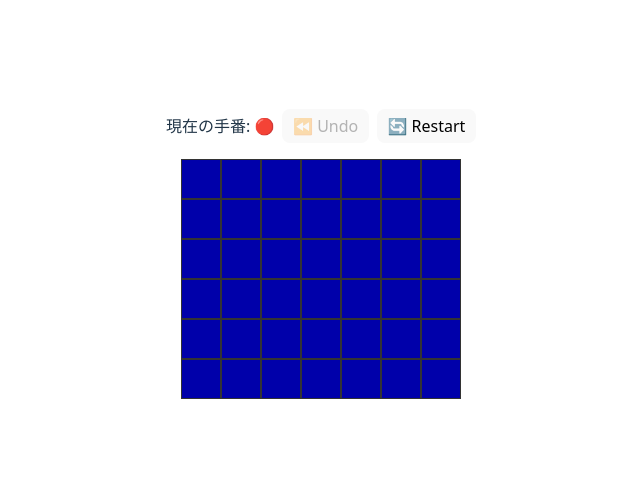
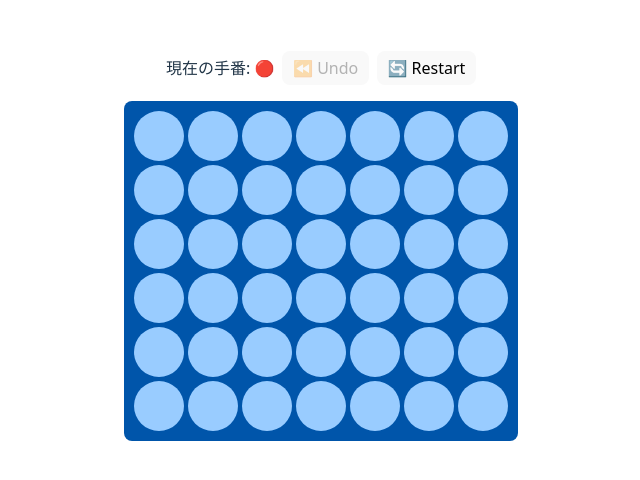
Before and after one commit to tako-chan0511/Connect4, a Vue app: page / in a window 1280 px wide. Shown: the part 154-634 px from the top of the page, without its empty margins (319-959 px from the left). Built offline with nearby package versions, Linux system fonts and the light colour scheme.

Commit message:
Undo機能など

```diff
--- a/src/components/Cell.vue
+++ b/src/components/Cell.vue
@@ -1,40 +1,47 @@
 <template>
-  <div class="cell" @click="() => $emit('click')">
+  <div class="cell" @click="$emit('click')">
+    <!-- value が 'R' or 'Y' のときだけディスクを描画 -->
     <div
       v-if="value"
-      class="disc"
-      :class="value === 'R' ? 'red' : 'yellow'"
+      :class="['disc', value === 'R' ? 'red' : 'yellow']"
     ></div>
   </div>
 </template>
 
 <script setup lang="ts">
-import { defineProps, PropType } from 'vue';
+import { defineProps } from 'vue';
+
 type CellValue = 'R' | 'Y' | null;
-const props = defineProps({
-  value: { type: String as PropType<CellValue>, required: false }
-});
+const props = defineProps<{
+  value: CellValue;
+}>();
 </script>
 
 <style scoped>
 .cell {
+  width: 50px;
+  height: 50px;
+  margin: 2px;
+  background-color: #99ccff; /* ホールを薄い青で */
+  border-radius: 50%;
+  display: flex;
+  align-items: center;
+  justify-content: center;
+  cursor: pointer;
+}
+
+.disc {
   width: 40px;
   height: 40px;
-  border: 1px solid #333;
-  background: #00a;
-  box-sizing: border-box;
-  position: relative;
+  border-radius: 50%;
+  box-shadow: inset 0 0 5px rgba(0,0,0,0.3);
 }
-.disc {
-  width: 32px;
-  height: 32px;
-  border-radius: 50%;
-  margin: 4px;
+
+.red {
+  background-color: #e74c3c;
 }
-.disc.red {
-  background: red;
-}
-.disc.yellow {
-  background: gold;
+
+.yellow {
+  background-color: #f1c40f;
 }
 </style>
--- a/src/components/Connect4Board.vue
+++ b/src/components/Connect4Board.vue
@@ -44,54 +44,70 @@ import Cell from './Cell.vue';
 type CellValue = 'R' | 'Y' | null;
 
 const COLUMNS = 7;
-const ROWS = 6;
-const cols = Array.from({ length: COLUMNS }, (_, i) => i);
-const rows = Array.from({ length: ROWS }, (_, i) => i);
+const ROWS    = 6;
+const cols    = Array.from({ length: COLUMNS }, (_, i) => i);
+const rows    = Array.from({ length: ROWS    }, (_, i) => i);
 
-// 盤面＋手番＋勝者＋履歴
-const board = ref<CellValue[][]>(
-  Array.from({ length: ROWS }, () => Array(COLUMNS).fill(null))
-);
+// 盤面＋手番＋勝者
+const board       = ref<CellValue[][]>( Array.from({ length: ROWS }, () => Array(COLUMNS).fill(null)) );
 const currentDisc = ref<CellValue>('R');
-const winner = ref<CellValue | 'Draw' | null>(null);
-const history = ref<CellValue[][][]>([]);
+const winner      = ref<CellValue|'Draw'|null>(null);
 
-// 深いコピーユーティリティ
+// 「盤面と手番」を丸ごと保存する履歴
+interface Snapshot {
+  board: CellValue[][];
+  turn: CellValue;
+}
+const history = ref<Snapshot[]>([]);
+
+// 盤面を深くコピー
 function cloneBoard(b: CellValue[][]): CellValue[][] {
   return b.map(row => [...row]);
 }
 
-// 初期化
+// 今の状態を履歴にプッシュ
+function pushHistory() {
+  history.value.push({
+    board: cloneBoard(board.value),
+    turn: currentDisc.value
+  });
+}
+
+// リセット（初期化）
 function reset() {
   board.value = Array.from({ length: ROWS }, () => Array(COLUMNS).fill(null));
   currentDisc.value = 'R';
   winner.value = null;
-  history.value = [ cloneBoard(board.value) ];
+  history.value = [];
+  pushHistory();
 }
 reset();
 
 // Undo
 function undo() {
   if (history.value.length <= 1) return;
-  history.value.pop();
-  board.value = cloneBoard(history.value[history.value.length - 1]);
-  // 手番を1手戻す
-  currentDisc.value = currentDisc.value === 'R' ? 'Y' : 'R';
+  history.value.pop(); // 直前状態を消す
+  const snap = history.value[history.value.length - 1];
+  board.value = cloneBoard(snap.board);
+  currentDisc.value = snap.turn;
   winner.value = null;
 }
 
-// コマを落とす＆履歴保存＆勝敗判定＆手番切り替え
+// 実際に一手を打つ
 function doMove(color: CellValue, col: number): boolean {
+  // 空きマスに落とす
   for (let r = ROWS - 1; r >= 0; r--) {
     if (board.value[r][col] === null) {
-      history.value.push(cloneBoard(board.value));
+      pushHistory();
       board.value[r][col] = color;
-      // 勝敗チェック
+
+      // 勝敗判定
       if (hasWon(board.value, color)) {
         winner.value = color;
       } else if (validColumns(board.value).length === 0) {
         winner.value = 'Draw';
       } else {
+        // 手番交代
         currentDisc.value = color === 'R' ? 'Y' : 'R';
       }
       return true;
@@ -100,13 +116,13 @@ function doMove(color: CellValue, col: number): boolean {
   return false;
 }
 
-// 人間（🔴）の一手
+// プレイヤーの手
 function dropDisc(col: number) {
   if (winner.value || currentDisc.value !== 'R') return;
   doMove('R', col);
 }
 
-// CPU（🟡）の一手
+// CPU の手番
 watch(currentDisc, async disc => {
   if (disc === 'Y' && !winner.value) {
     await nextTick();
@@ -115,7 +131,7 @@ watch(currentDisc, async disc => {
   }
 });
 
-// 置ける列リスト
+// 有効な列
 function validColumns(b: CellValue[][]): number[] {
   const out: number[] = [];
   for (let c = 0; c < COLUMNS; c++) {
@@ -124,7 +140,7 @@ function validColumns(b: CellValue[][]): number[] {
   return out;
 }
 
-// 4連判定
+// ４連判定
 function hasWon(b: CellValue[][], v: CellValue): boolean {
   if (!v) return false;
   const dirs = [
@@ -142,8 +158,7 @@ function hasWon(b: CellValue[][], v: CellValue): boolean {
         ) {
           cnt++;
           if (cnt === 4) return true;
-          ny += dy;
-          nx += dx;
+          ny += dy; nx += dx;
         }
       }
     }
@@ -151,13 +166,8 @@ function hasWon(b: CellValue[][], v: CellValue): boolean {
   return false;
 }
 
-// --- ミニマックス & 評価関数 ---
-
-function scorePosition(b: CellValue[][], ai: CellValue): number {
-  // 評価ロジックを実装してください
-  return 0;
-}
-
+// ミニマックス（詳細は省略）
+function scorePosition(_b: CellValue[][], _ai: CellValue): number { return 0; }
 function minimax(
   b: CellValue[][],
   depth: number,
@@ -166,18 +176,21 @@ function minimax(
   maximizing: boolean,
   ai: CellValue
 ): number {
-  // 終端 or 勝敗判定
-  const terminal = hasWon(b, ai) || hasWon(b, ai === 'R' ? 'Y' : 'R') || validColumns(b).length === 0;
+  const terminal =
+    hasWon(b, ai) ||
+    hasWon(b, ai === 'R' ? 'Y' : 'R') ||
+    validColumns(b).length === 0;
+
   if (depth === 0 || terminal) {
     if (hasWon(b, ai)) return Infinity;
     if (hasWon(b, ai === 'R' ? 'Y' : 'R')) return -Infinity;
     return scorePosition(b, ai);
   }
+
   if (maximizing) {
     let value = -Infinity;
     for (const col of validColumns(b)) {
       const nb = cloneBoard(b);
-      // クローン盤にだけ駒を置く
       for (let r = ROWS - 1; r >= 0; r--) {
         if (nb[r][col] === null) { nb[r][col] = ai; break; }
       }
@@ -208,7 +221,7 @@ function computeBestMove(
   depth: number
 ): number {
   let bestScore = -Infinity;
-  let bestCol = validColumns(b)[0];
+  let bestCol   = validColumns(b)[0];
   for (const col of validColumns(b)) {
     const nb = cloneBoard(b);
     for (let r = ROWS - 1; r >= 0; r--) {
@@ -217,7 +230,7 @@ function computeBestMove(
     const sc = minimax(nb, depth - 1, -Infinity, Infinity, false, ai);
     if (sc > bestScore) {
       bestScore = sc;
-      bestCol = col;
+      bestCol   = col;
     }
   }
   return bestCol;
@@ -232,12 +245,16 @@ function computeBestMove(
 .board {
   display: flex;
   justify-content: center;
-  margin-top: 1em;
+  margin: 1em auto;
+  padding: 8px;
+  background-color: #0055aa;
+  border-radius: 8px;
 }
 .column {
   display: flex;
   flex-direction: column-reverse;
   cursor: pointer;
+  margin: 0;
 }
 .overlay {
   position: absolute;
```
